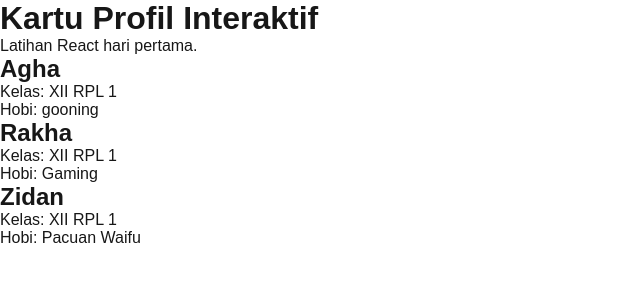
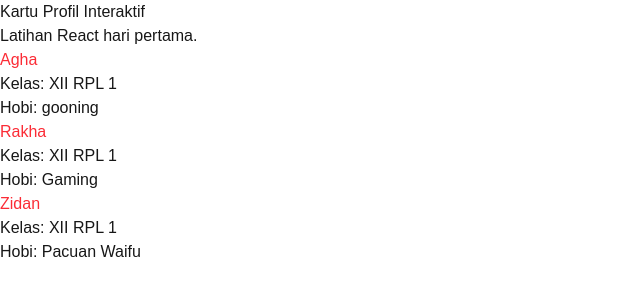
Before and after one commit to Fi4N-1/kartu-profil, a Next.js app: page / in a window 1280 px wide. Shown: the top 300 px of the page, without its empty margins (0-640 px from the left). Built offline with nearby package versions, Linux system fonts and the light colour scheme.

Commit message:
install tailwind

```diff
--- a/app/globals.css
+++ b/app/globals.css
@@ -1,3 +1,5 @@
+@import "tailwindcss";
+
 :root {
   --background: #ffffff;
   --foreground: #171717;
--- a/package.json
+++ b/package.json
@@ -9,9 +9,12 @@
     "lint": "eslint"
   },
   "dependencies": {
+    "@tailwindcss/postcss": "^4.3.5",
     "next": "16.4.6",
+    "postcss": "^8.5.33",
     "react": "19.3.0",
-    "react-dom": "19.3.0"
+    "react-dom": "19.3.0",
+    "tailwindcss": "^4.3.5"
   },
   "devDependencies": {
     "eslint": "^9",
--- /dev/null
+++ b/postcss.config.mjs
@@ -0,0 +1,7 @@
+const config = {
+  plugins: {
+    "@tailwindcss/postcss": {},
+  },
+};
+
+export default config;
```
Also changed, not shown: 1 other file (tests, documents, lock files or other folders).
